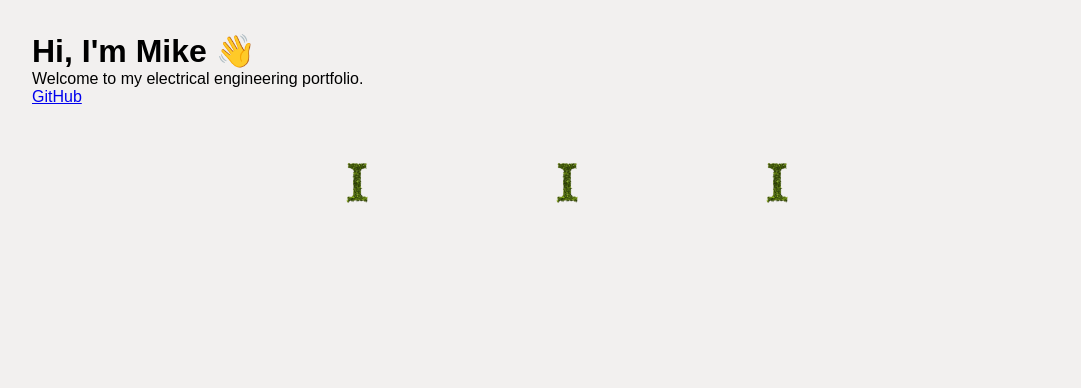
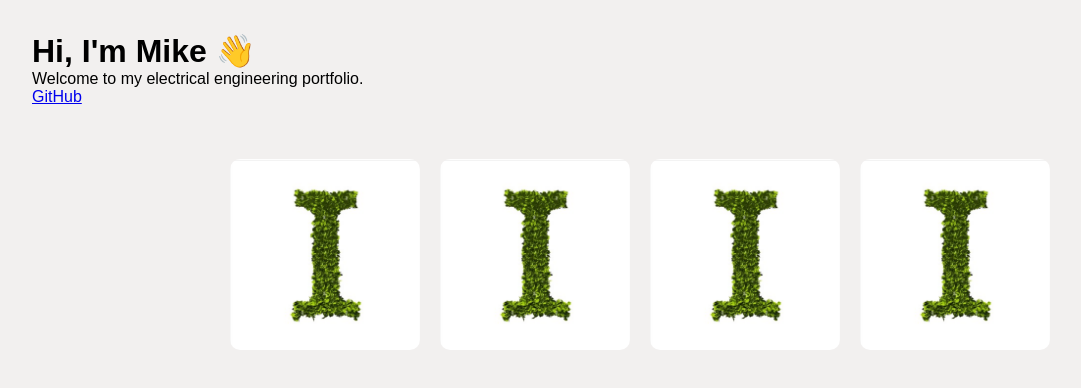
Before and after one commit to MikeVlad1/Michael-Vladimirsky, a plain HTML site: page index.html in a window 1280 px wide. Shown: the whole page, without its empty margins (0-1081 px from the left). Drawn offline with Linux system fonts and the light colour scheme.

Commit message:
something

```diff
--- a/index.html
+++ b/index.html
@@ -16,13 +16,16 @@
 
 <div class="row">
   <div class="column">
-    <img src="I-removebg-preview.png" alt="Snow" style="width:100%">
+    <img src="i.jpg" alt="Snow" style="width:100%">
   </div>
   <div class="column">
-    <img src="I-removebg-preview.png" alt="Forest" style="width:100%">
+    <img src="i.jpg" alt="Forest" style="width:100%">
   </div>
   <div class="column">
-    <img src="I-removebg-preview.png" alt="Mountains" style="width:100%">
+    <img src="i.jpg" alt="Mountains" style="width:100%">
+  </div>
+  <div class="column">
+    <img src="i.jpg" alt="Mountains" style="width:100%">
   </div>
 </div>
 
```
Also changed, not shown: I.jpg (added).
